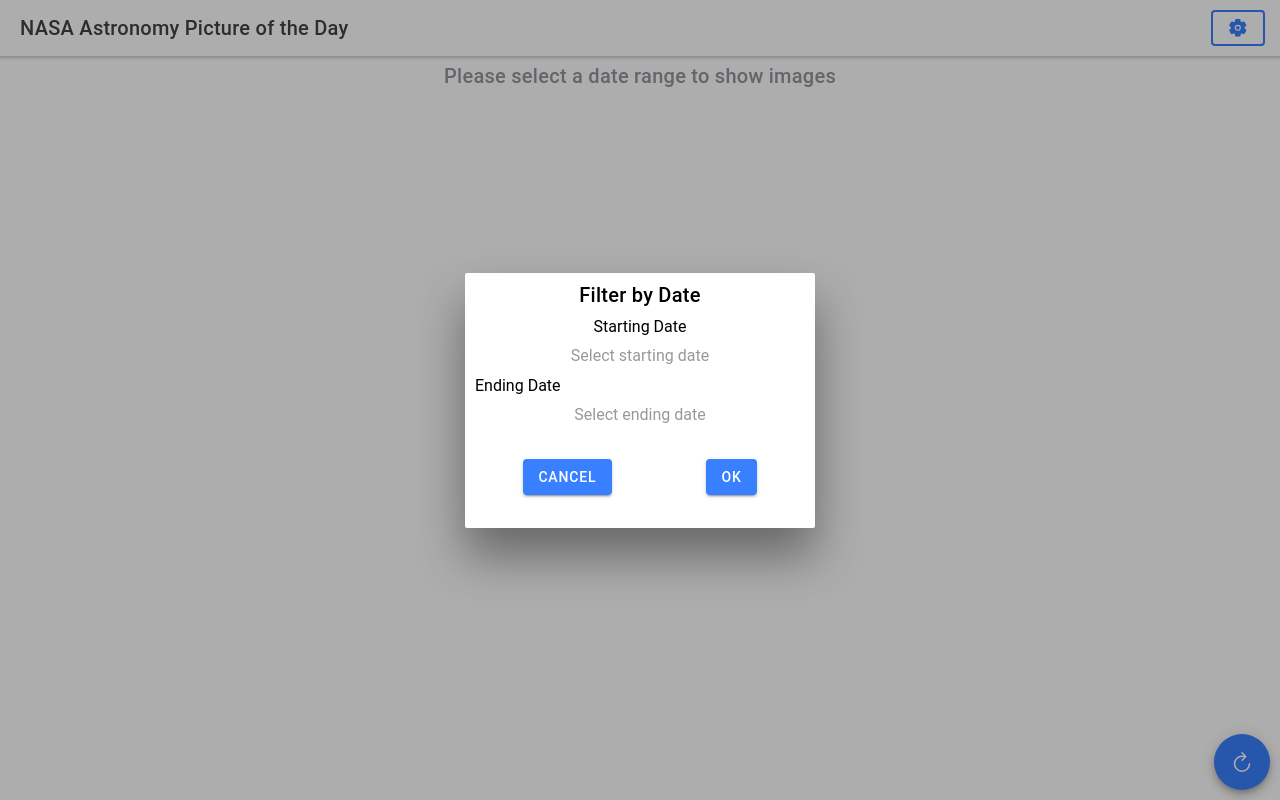
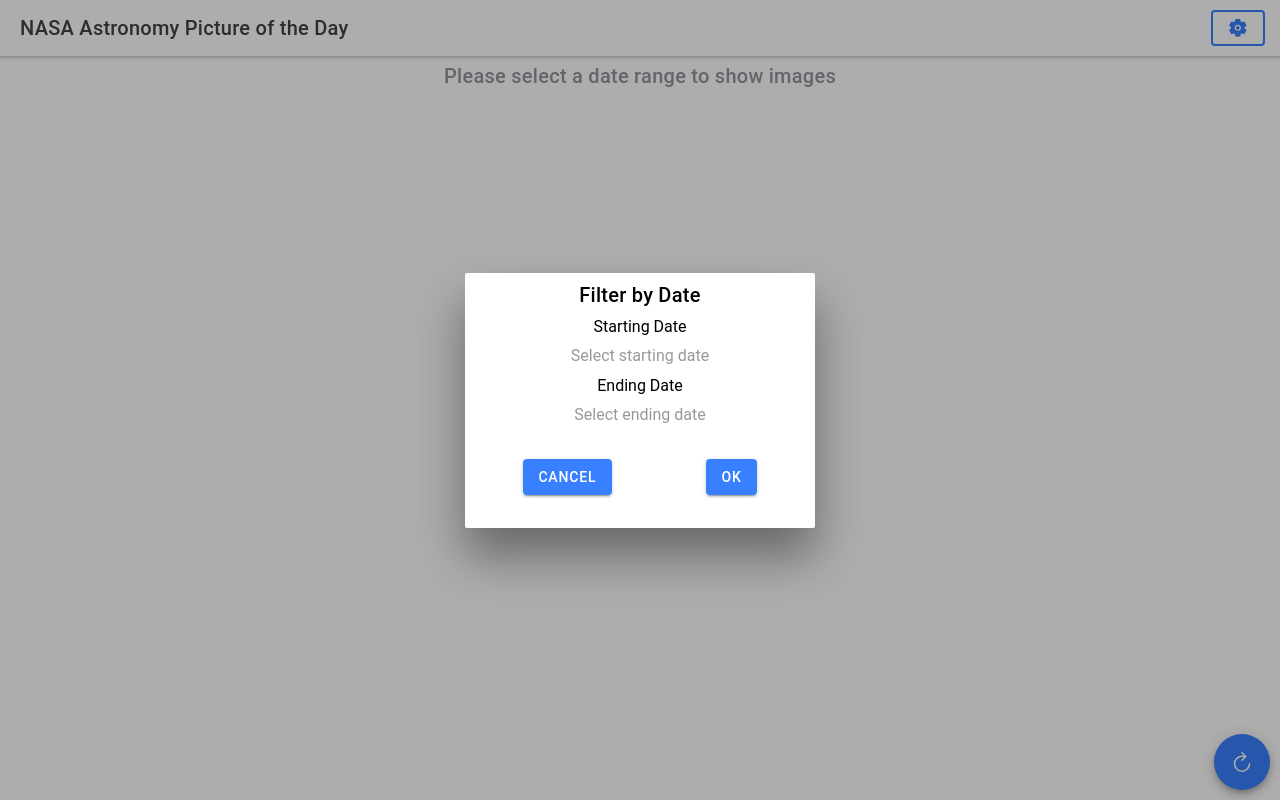
Before and after one commit to RatikKapoor/nasa-space-gallery, a React (Create React App) app: page /home in a window 1280 px wide. Built offline with nearby package versions, Linux system fonts and the light colour scheme.

Commit message:
fix: Center text in date picker

```diff
--- a/src/components/DatePickerModal.tsx
+++ b/src/components/DatePickerModal.tsx
@@ -77,7 +77,7 @@
                             value={newStartDate}
                             max={today}
                         />
-                        <IonText>Ending Date</IonText>
+                        <IonText style={{ textAlign: "center", width: "100%" }}>Ending Date</IonText>
                         <IonDatetime displayFormat="YYYY-MM-DD"
                             placeholder="Select ending date"
                             onIonChange={e => setNewEndDate(e.detail.value ?? "")}
```
